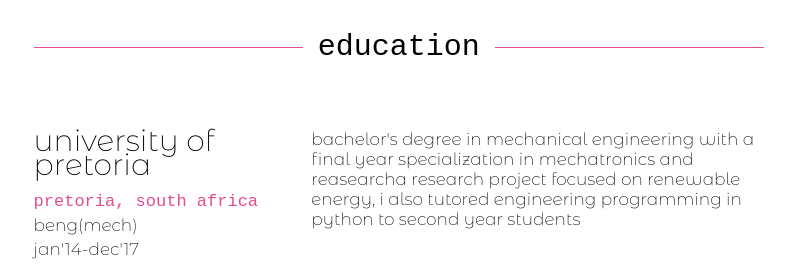
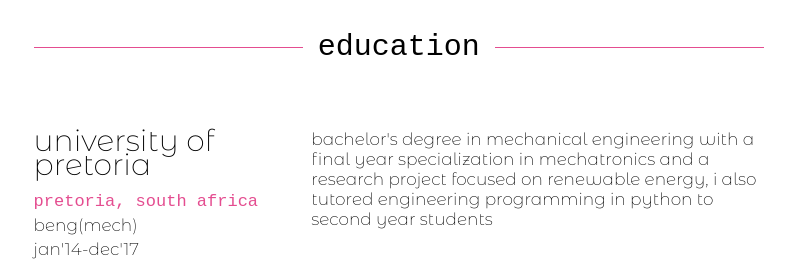
Before and after one commit to nabeelvalley/website, a React (Create React App) app: page /about in a window 1280 px wide. Shown: the part 1485-1764 px from the top of the page, without its empty margins (56-846 px from the left). Built offline with nearby package versions, Linux system fonts and the light colour scheme; a web font is replaced by a local one.

Commit message:
:bug: remove duplicate word

```diff
--- a/src/About/About.js
+++ b/src/About/About.js
@@ -46,7 +46,7 @@
         location="Pretoria, South Africa"
         description="BEng(Mech)"
         date="Jan'14-Dec'17"
-        body="bachelor's degree in mechanical engineering with a final year specialization in mechatronics and reasearcha research project focused on renewable energy, i also tutored engineering programming in python to second year students"
+        body="bachelor's degree in mechanical engineering with a final year specialization in mechatronics and a research project focused on renewable energy, i also tutored engineering programming in python to second year students"
     />
 
     <InfoBlock
```
